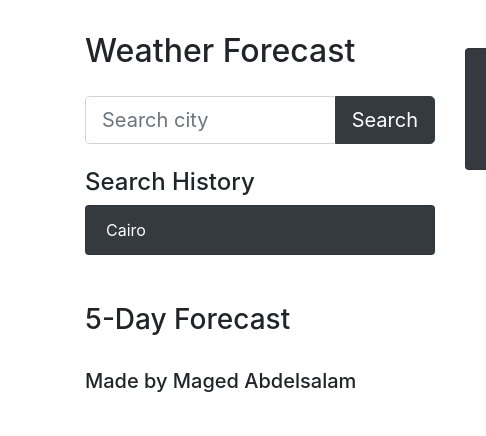
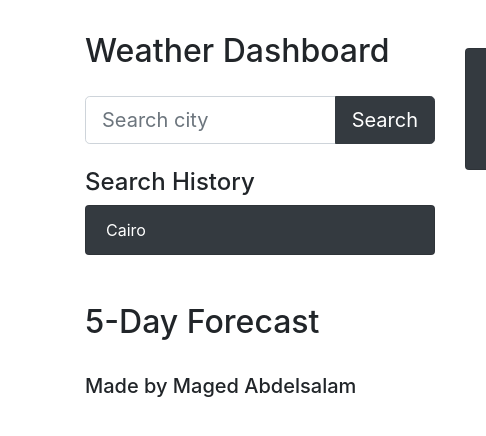
Before and after one commit to magedabdelsalam/weather-dashboard, a plain HTML site: page index.html in a window 1280 px wide. Shown: the full height of the page, 0-486 px from the left. Drawn offline with nearby package versions, Linux system fonts and the light colour scheme; no server answers.

Commit message:
Formalized h elements

```diff
--- a/index.html
+++ b/index.html
@@ -3,7 +3,7 @@
 	<head>
 		<meta charset="UTF-8">
 		<meta name="viewport" content="width=device-width, initial-scale=1.0">
-		<title>Weather Forecast</title>
+		<title>Weather Dashboard</title>
 		<link rel="stylesheet" href="https://stackpath.bootstrapcdn.com/bootstrap/4.5.2/css/bootstrap.min.css" integrity="sha384-JcKb8q3iqJ61gNV9KGb8thSsNjpSL0n8PARn9HuZOnIxN0hoP+VmmDGMN5t9UJ0Z" crossorigin="anonymous">
 		<link rel="stylesheet" href="style.css">
 	</head>
@@ -13,7 +13,7 @@
 				<div class="col-lg-4">
 					<div class="row my-2 no-gutters">
 						<div class="col-lg">
-							<h2>Weather Forecast</h2>
+							<h2>Weather Dashboard</h2>
 						</div>
 					</div>
 					<div class="row no-gutters" style="margin:1.125em 0;">
@@ -52,7 +52,7 @@
 			</header>
 			<section class="row my-4">
 				<div class="col-lg">
-					<h3>5-Day Forecast</h3>
+					<h2>5-Day Forecast</h2>
 					<div class="row no-gutters" id="cityForecast">
 					</div>
 				</div>
```
